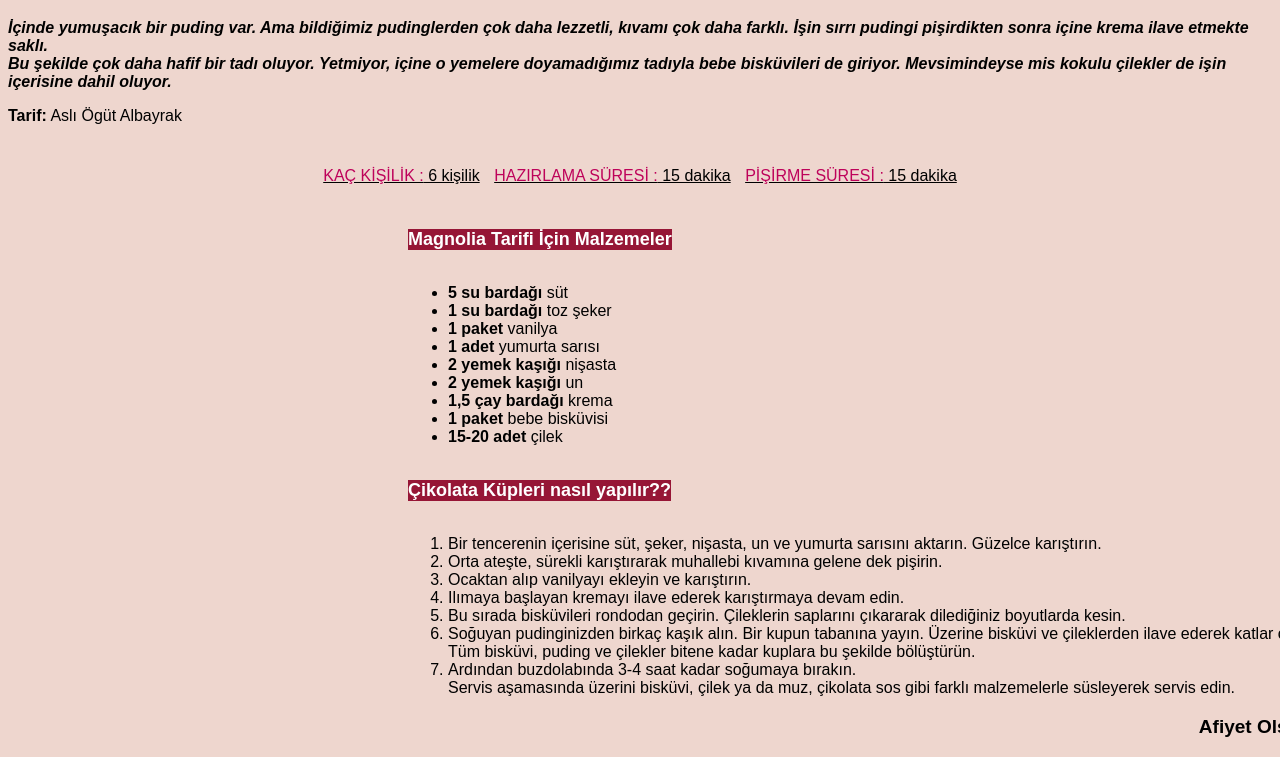
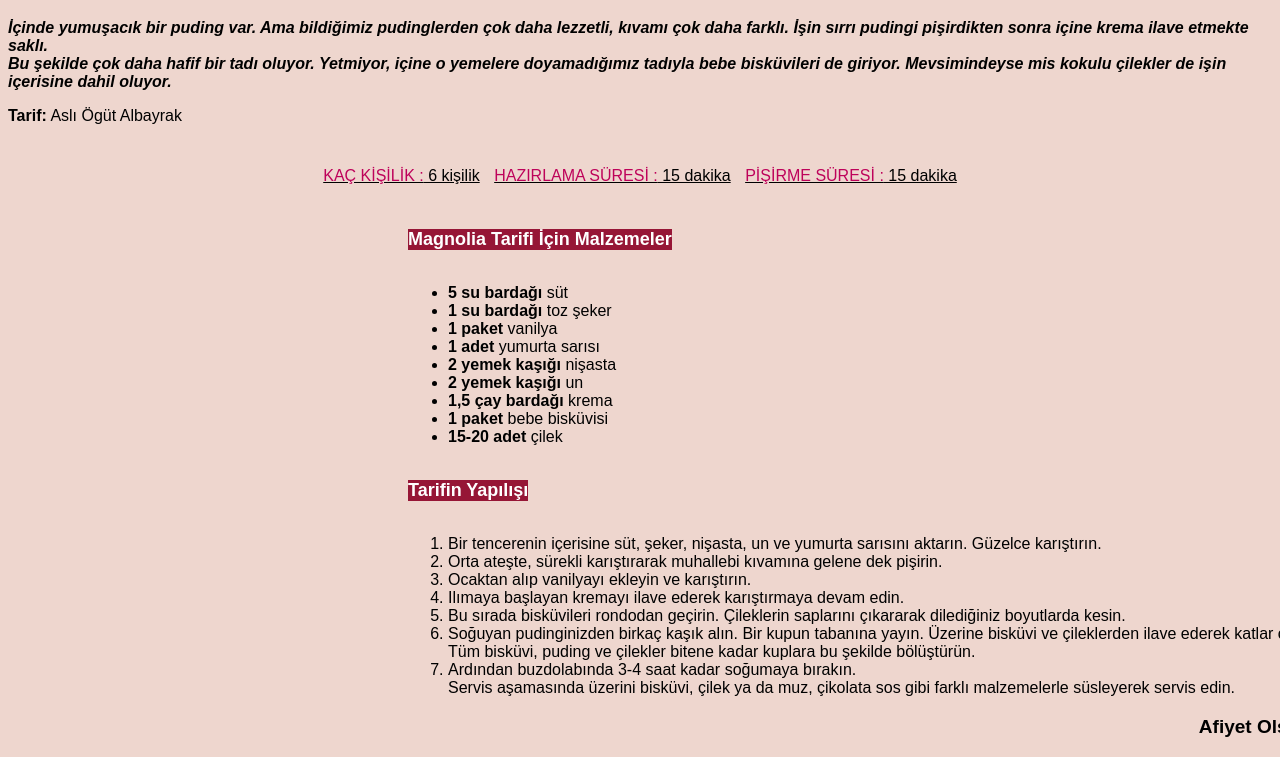
Before and after one commit to asliogut/odev3, a plain HTML site: page index.html in a window 1280 px wide. Shown: the part 61-818 px from the top of the page. Drawn offline with Linux system fonts and the light colour scheme.

Commit message:
ilk yorum

```diff
--- a/index.html
+++ b/index.html
@@ -69,7 +69,7 @@
 
     </article>
     <article>
-        <h3 style="background-color: #961636; color: rgb(255, 255, 255); display: inline-block; font-size: 18px;">Çikolata Küpleri nasıl yapılır??</h3>
+        <h3 style="background-color: #961636; color: rgb(255, 255, 255); display: inline-block; font-size: 18px;">Tarifin Yapılışı</h3>
         <ol>
             <li>Bir tencerenin içerisine süt, şeker, nişasta, un ve yumurta sarısını aktarın. Güzelce karıştırın.</li>
             <li>Orta ateşte, sürekli karıştırarak muhallebi kıvamına gelene dek pişirin.</li>
```
Also changed, not shown: img/odev3.JPG.
